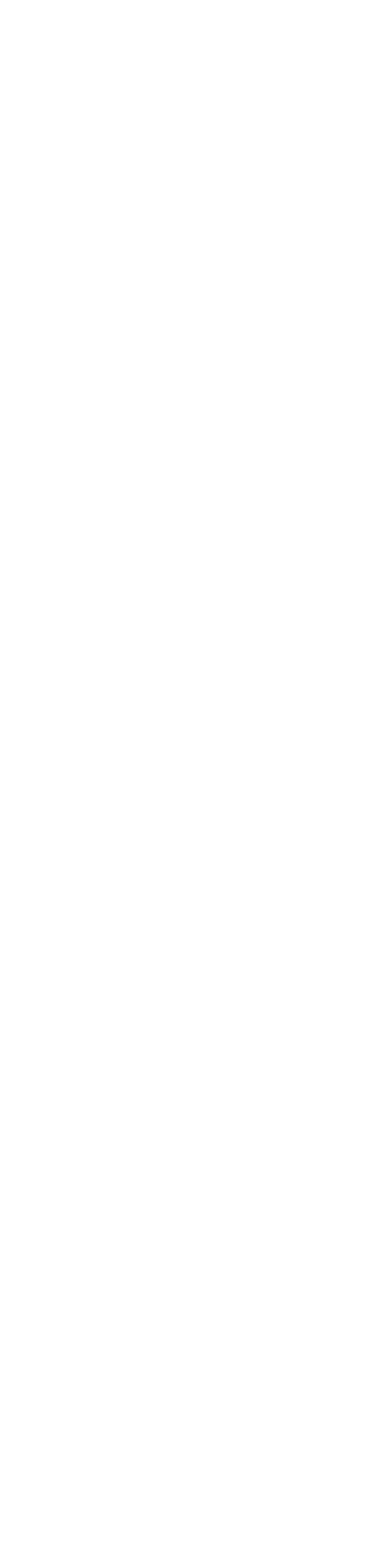
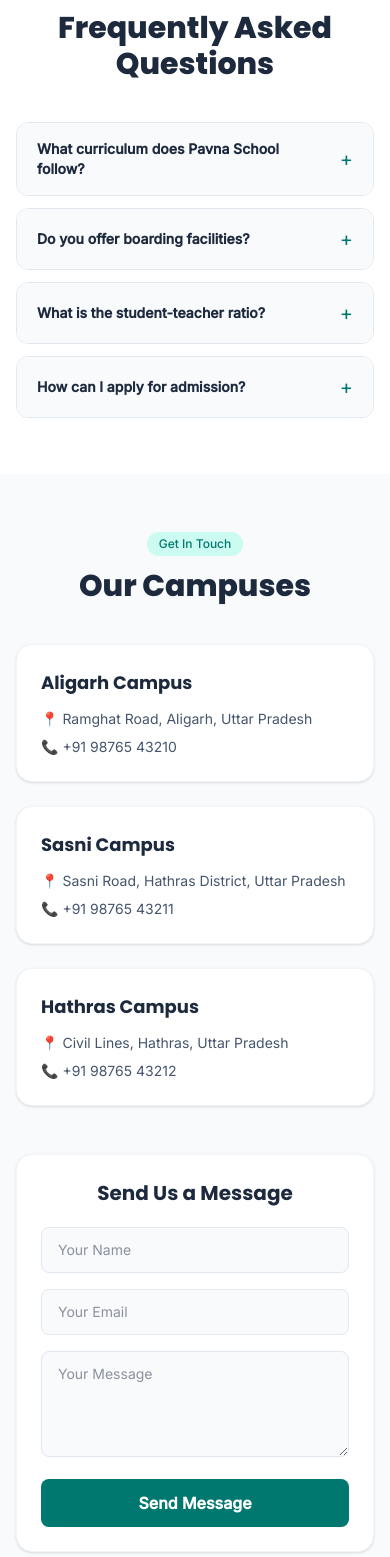
Before and after one commit to Amankr2706/DETTROIN-INT-Aman-Website, a React (Vite) app: page / in a window 390 px wide. Shown: the part 4651-6208 px from the top of the page. Before the commit the page ends 4567 px from the top, so only its background shows below. Built offline with nearby package versions, Linux system fonts and the light colour scheme.

Commit message:
Added Contact and Footer section

```diff
--- a/src/App.jsx
+++ b/src/App.jsx
@@ -4,6 +4,9 @@
 import About from "./components/About";
 import Facilities from "./components/Facilities";
 import Gallery from "./components/Gallery";
+import FAQ from "./components/FAQ";
+import Contact from "./components/Contact";
+import Footer from "./components/Footer";
 
 function App() {
   return (
@@ -14,6 +17,9 @@
       <About />
       <Facilities />
       <Gallery />
+       <FAQ />
+      <Contact />
+      <Footer />
     </div>
   );
 }
--- a/src/components/About.jsx
+++ b/src/components/About.jsx
@@ -4,7 +4,7 @@
   const [expanded, setExpanded] = useState(false);
 
   return (
-    <section className="py-14 sm:py-20 px-4 bg-white dark:bg-slate-900 transition-colors">
+    <section id="about"className="py-14 sm:py-20 px-4 bg-white dark:bg-slate-900 transition-colors">
       <div className="max-w-6xl mx-auto grid grid-cols-1 md:grid-cols-2 gap-10 items-center">
         {/* Image */}
         <div className="order-2 md:order-1">
--- a/src/components/Contact.jsx
+++ b/src/components/Contact.jsx
@@ -0,0 +1,85 @@
+const campuses = [
+  {
+    name: "Aligarh Campus",
+    address: "Ramghat Road, Aligarh, Uttar Pradesh",
+    phone: "+91 98765 43210",
+  },
+  {
+    name: "Sasni Campus",
+    address: "Sasni Road, Hathras District, Uttar Pradesh",
+    phone: "+91 98765 43211",
+  },
+  {
+    name: "Hathras Campus",
+    address: "Civil Lines, Hathras, Uttar Pradesh",
+    phone: "+91 98765 43212",
+  },
+];
+
+function Contact() {
+  return (
+    <section id="contact" className="py-14 sm:py-20 px-4 bg-slate-50 dark:bg-slate-950 transition-colors">
+      <div className="max-w-6xl mx-auto">
+        <div className="text-center mb-10 sm:mb-14">
+          <span className="inline-block bg-teal-100 dark:bg-teal-900/40 text-teal-700 dark:text-teal-300 text-xs sm:text-sm font-medium px-3 py-1 rounded-full mb-3">
+            Get In Touch
+          </span>
+          <h2 className="text-3xl sm:text-4xl lg:text-5xl font-extrabold text-slate-800 dark:text-white">
+            Our Campuses
+          </h2>
+        </div>
+
+        <div className="grid grid-cols-1 md:grid-cols-3 gap-6 mb-12">
+          {campuses.map((c) => (
+            <div
+              key={c.name}
+              className="bg-white dark:bg-slate-900 rounded-2xl p-6 shadow-sm border border-slate-100 dark:border-slate-800"
+            >
+              <h3 className="font-bold text-slate-800 dark:text-white text-lg mb-3">
+                {c.name}
+              </h3>
+              <p className="text-slate-600 dark:text-slate-400 text-sm mb-2">
+                📍 {c.address}
+              </p>
+              <p className="text-slate-600 dark:text-slate-400 text-sm">
+                📞 {c.phone}
+              </p>
+            </div>
+          ))}
+        </div>
+
+        {/* Contact Form */}
+        <div className="max-w-2xl mx-auto bg-white dark:bg-slate-900 rounded-2xl p-6 sm:p-8 shadow-sm border border-slate-100 dark:border-slate-800">
+          <h3 className="font-bold text-slate-800 dark:text-white text-xl mb-5 text-center">
+            Send Us a Message
+          </h3>
+          <form className="space-y-4">
+            <input
+              type="text"
+              placeholder="Your Name"
+              className="w-full px-4 py-3 rounded-lg border border-slate-200 dark:border-slate-700 bg-slate-50 dark:bg-slate-800 text-slate-800 dark:text-white text-sm focus:outline-none focus:ring-2 focus:ring-teal-600"
+            />
+            <input
+              type="email"
+              placeholder="Your Email"
+              className="w-full px-4 py-3 rounded-lg border border-slate-200 dark:border-slate-700 bg-slate-50 dark:bg-slate-800 text-slate-800 dark:text-white text-sm focus:outline-none focus:ring-2 focus:ring-teal-600"
+            />
+            <textarea
+              placeholder="Your Message"
+              rows="4"
+              className="w-full px-4 py-3 rounded-lg border border-slate-200 dark:border-slate-700 bg-slate-50 dark:bg-slate-800 text-slate-800 dark:text-white text-sm focus:outline-none focus:ring-2 focus:ring-teal-600"
+            ></textarea>
+            <button
+              type="button"
+              className="w-full bg-teal-700 hover:bg-teal-800 text-white font-semibold py-3 rounded-lg transition"
+            >
+              Send Message
+            </button>
+          </form>
+        </div>
+      </div>
+    </section>
+  );
+}
+
+export default Contact;
--- /dev/null
+++ b/src/components/FAQ.jsx
@@ -0,0 +1,80 @@
+import { useState } from "react";
+
+const faqs = [
+  {
+    q: "What curriculum does Pavna School follow?",
+    a: "Pavna School follows the CBSE (Central Board of Secondary Education) curriculum, blended with modern pedagogical approaches for holistic development.",
+  },
+  {
+    q: "Do you offer boarding facilities?",
+    a: "Yes, we offer a structured, home-like residential boarding program for students who wish to stay on campus, complete with dedicated staff and a safe environment.",
+  },
+  {
+    q: "What is the student-teacher ratio?",
+    a: "We maintain a student-teacher ratio of 1:12, ensuring personalized attention and better learning outcomes for every child.",
+  },
+  {
+    q: "How can I apply for admission?",
+    a: "You can start the admission process by clicking 'Apply Now' on our homepage, or visiting our Admissions section for detailed steps, required documents, and fee structure.",
+  },
+];
+
+function FAQ() {
+  const [openIndex, setOpenIndex] = useState(null);
+
+  const toggle = (index) => {
+    setOpenIndex(openIndex === index ? null : index);
+  };
+
+  return (
+    <section id="faq" className="py-14 sm:py-20 px-4 bg-white dark:bg-slate-900 transition-colors">
+      <div className="max-w-3xl mx-auto">
+        <div className="text-center mb-10 sm:mb-14">
+          <span className="inline-block bg-amber-100 dark:bg-amber-900/40 text-amber-700 dark:text-amber-300 text-xs sm:text-sm font-medium px-3 py-1 rounded-full mb-3">
+            FAQs
+          </span>
+          <h2 className="text-3xl sm:text-4xl lg:text-5xl font-extrabold text-slate-800 dark:text-white">
+            Frequently Asked Questions
+          </h2>
+        </div>
+
+        <div className="space-y-3 sm:space-y-4">
+          {faqs.map((item, index) => (
+            <div
+              key={index}
+              className="border border-slate-200 dark:border-slate-700 rounded-xl overflow-hidden"
+            >
+              <button
+                onClick={() => toggle(index)}
+                className="w-full flex justify-between items-center text-left px-5 sm:px-6 py-4 sm:py-5 bg-slate-50 dark:bg-slate-800 hover:bg-slate-100 dark:hover:bg-slate-700 transition"
+              >
+                <span className="font-semibold text-slate-800 dark:text-white text-sm sm:text-base pr-4">
+                  {item.q}
+                </span>
+                <span
+                  className={`text-teal-700 dark:text-teal-400 text-xl transition-transform duration-300 ${
+                    openIndex === index ? "rotate-45" : ""
+                  }`}
+                >
+                  +
+                </span>
+              </button>
+
+              <div
+                className={`transition-all duration-300 ease-in-out overflow-hidden ${
+                  openIndex === index ? "max-h-40 opacity-100" : "max-h-0 opacity-0"
+                }`}
+              >
+                <p className="px-5 sm:px-6 py-4 text-slate-600 dark:text-slate-300 text-sm sm:text-base leading-relaxed">
+                  {item.a}
+                </p>
+              </div>
+            </div>
+          ))}
+        </div>
+      </div>
+    </section>
+  );
+}
+
+export default FAQ;
--- a/src/components/Facilities.jsx
+++ b/src/components/Facilities.jsx
@@ -43,7 +43,7 @@
 
 function Facilities() {
   return (
-    <section className="py-14 sm:py-20 px-4 bg-slate-50 dark:bg-slate-950 transition-colors">
+    <section id="facilities"className="py-14 sm:py-20 px-4 bg-slate-50 dark:bg-slate-950 transition-colors">
       <div className="max-w-6xl mx-auto">
         <div className="text-center mb-10 sm:mb-14">
           <span className="inline-block bg-amber-100 dark:bg-amber-900/40 text-amber-700 dark:text-amber-300 text-xs sm:text-sm font-medium px-3 py-1 rounded-full mb-3">
--- a/src/components/Footer.jsx
+++ b/src/components/Footer.jsx
@@ -0,0 +1,33 @@
+function Footer() {
+  return (
+    <footer className="bg-slate-900 dark:bg-black text-slate-300 py-10 px-4">
+      <div className="max-w-6xl mx-auto grid grid-cols-1 sm:grid-cols-3 gap-8 text-center sm:text-left">
+        <div>
+          <h4 className="text-white font-bold text-lg mb-2">Pavna School</h4>
+          <p className="text-sm text-slate-400">
+            Nurturing future leaders through holistic education since 1998.
+          </p>
+        </div>
+        <div>
+          <h4 className="text-white font-semibold mb-2">Quick Links</h4>
+          <ul className="text-sm space-y-1 text-slate-400">
+            <li>Home</li>
+            <li>About</li>
+            <li>Admissions</li>
+            <li>Contact</li>
+          </ul>
+        </div>
+        <div>
+          <h4 className="text-white font-semibold mb-2">Connect</h4>
+          <p className="text-sm text-slate-400">📞 +91 98765 43210</p>
+          <p className="text-sm text-slate-400">✉️ info@pavnaschool.com</p>
+        </div>
+      </div>
+      <p className="text-center text-xs text-slate-500 mt-8">
+        © {new Date().getFullYear()} Pavna School. All rights reserved.
+      </p>
+    </footer>
+  );
+}
+
+export default Footer;
--- a/src/components/Gallery.jsx
+++ b/src/components/Gallery.jsx
@@ -8,7 +8,7 @@
 
 function Gallery() {
   return (
-    <section className="py-14 sm:py-20 px-4 bg-slate-50 dark:bg-slate-950 transition-colors">
+    <section id="gallery" className="py-14 sm:py-20 px-4 bg-slate-50 dark:bg-slate-950 transition-colors">
       <div className="max-w-6xl mx-auto">
         <div className="text-center mb-10 sm:mb-14">
           <span className="inline-block bg-teal-100 dark:bg-teal-900/40 text-teal-700 dark:text-teal-300 text-xs sm:text-sm font-medium px-3 py-1 rounded-full mb-3">
--- a/src/components/Hero.jsx
+++ b/src/components/Hero.jsx
@@ -1,6 +1,6 @@
 function Hero() {
   return (
-    <section className="pt-20 min-h-[90vh] flex items-center bg-gradient-to-br from-slate-50 to-teal-50 dark:from-slate-900 dark:to-slate-800 px-4 sm:px-8 transition-colors">
+    <section id="home" className="pt-20 min-h-[90vh] flex items-center bg-gradient-to-br from-slate-50 to-teal-50 dark:from-slate-900 dark:to-slate-800 px-4 sm:px-8 transition-colors">
       <div className="max-w-6xl mx-auto grid grid-cols-1 md:grid-cols-2 gap-8 items-center">
         {/* Text content */}
         <div className="text-center md:text-left">
```
Also changed, not shown: src/components/Navbar.jsx (+55 -22 lines).
